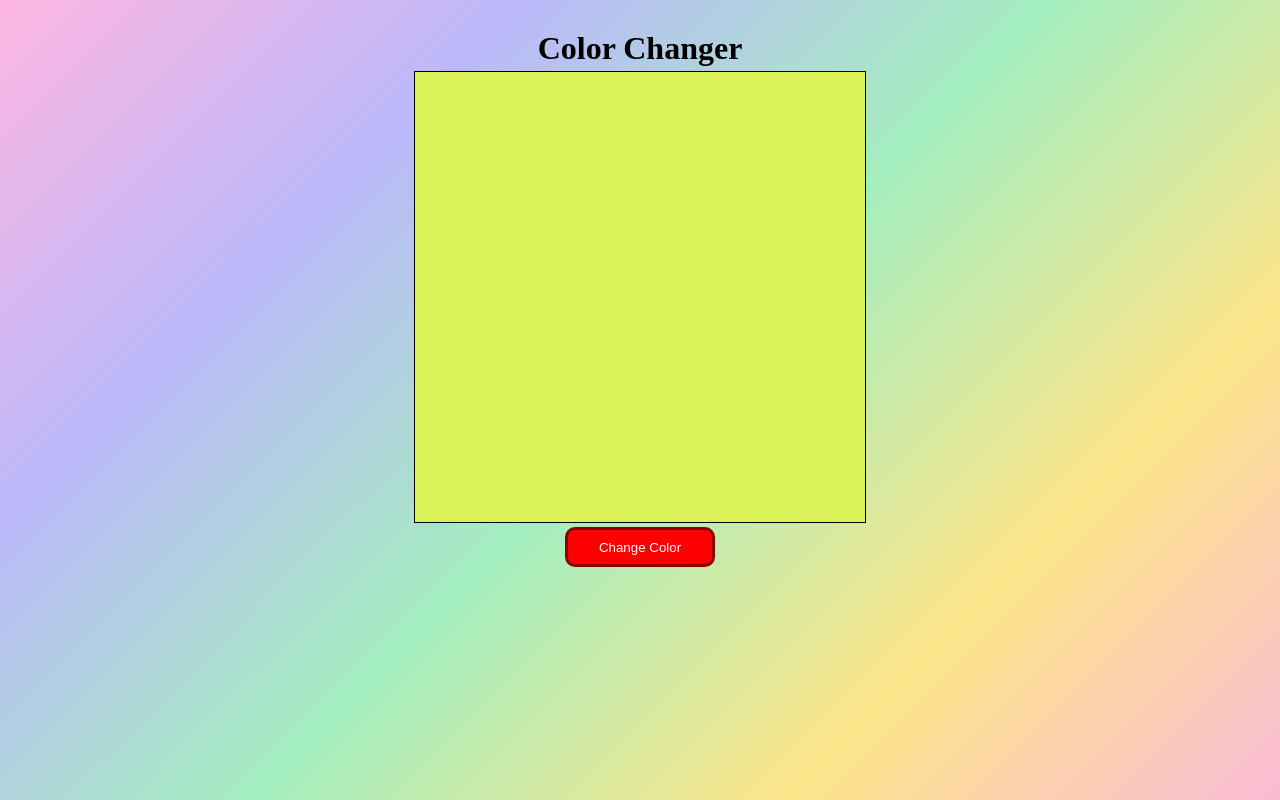
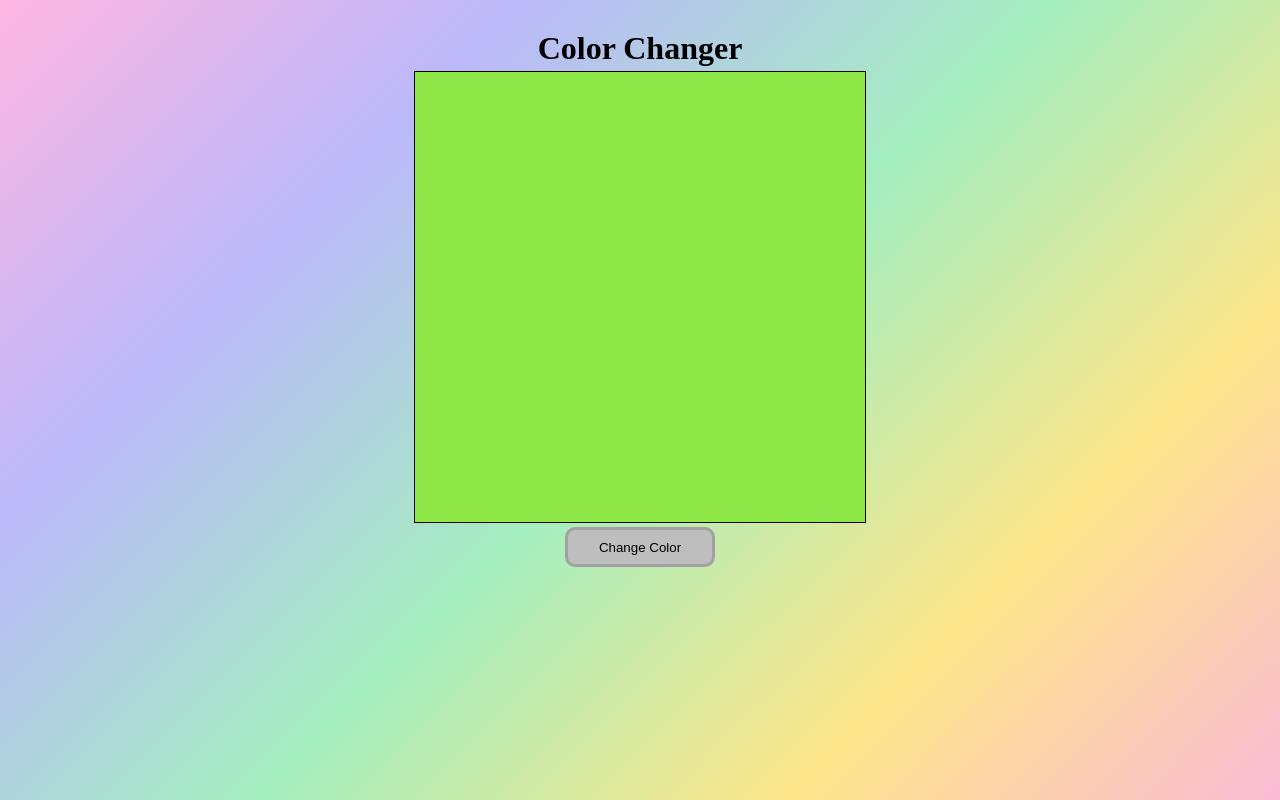
Before and after one commit to 01-amide/color_changer, a plain HTML site: page index.html in a window 1280 px wide. Both pictures are taken after a click on the button "Change Color". Drawn offline with Linux system fonts and the light colour scheme.

Commit message:
slight function and style change

```diff
--- a/main.js
+++ b/main.js
@@ -2,7 +2,7 @@ document.addEventListener("DOMContentLoaded", function(){
     const button = document.getElementById("change-color-btn")
     let box = document.getElementById("color-box")
     button.addEventListener("click", function(){
-        box.style.backgroundColor = `rgb(${rndInt(0, 255)}, ${rndInt(0, 255)}, ${rndInt(0, 255)})` //making an rgb color with random values
+        box.style.backgroundColor =  getRandomColor()//making an rgb color with random values
     })
 })
 
@@ -10,3 +10,7 @@ document.addEventListener("DOMContentLoaded", function(){
 function rndInt(min, max) {
   return Math.floor(Math.random() * (max - min + 1) ) + min;
 }
+
+function getRandomColor(){
+  return `rgb(${rndInt(0, 255)}, ${rndInt(0, 255)}, ${rndInt(0, 255)})`
+}
--- a/style.css
+++ b/style.css
@@ -30,13 +30,14 @@ body{
     height: 450px;
     width: 450px;
     border: 1px solid black;
+    background-color: white;
 }
 
 #change-color-btn{
-    background-color: red;
+    background-color: rgb(190, 190, 190);
     width: 150px;
     height: 40px;
-    border: 3px solid darkred;
+    border: 3px solid rgb(162, 162, 162);
     border-radius: 10px;
-    color: white;
+    /* color: white; */
 }
```
